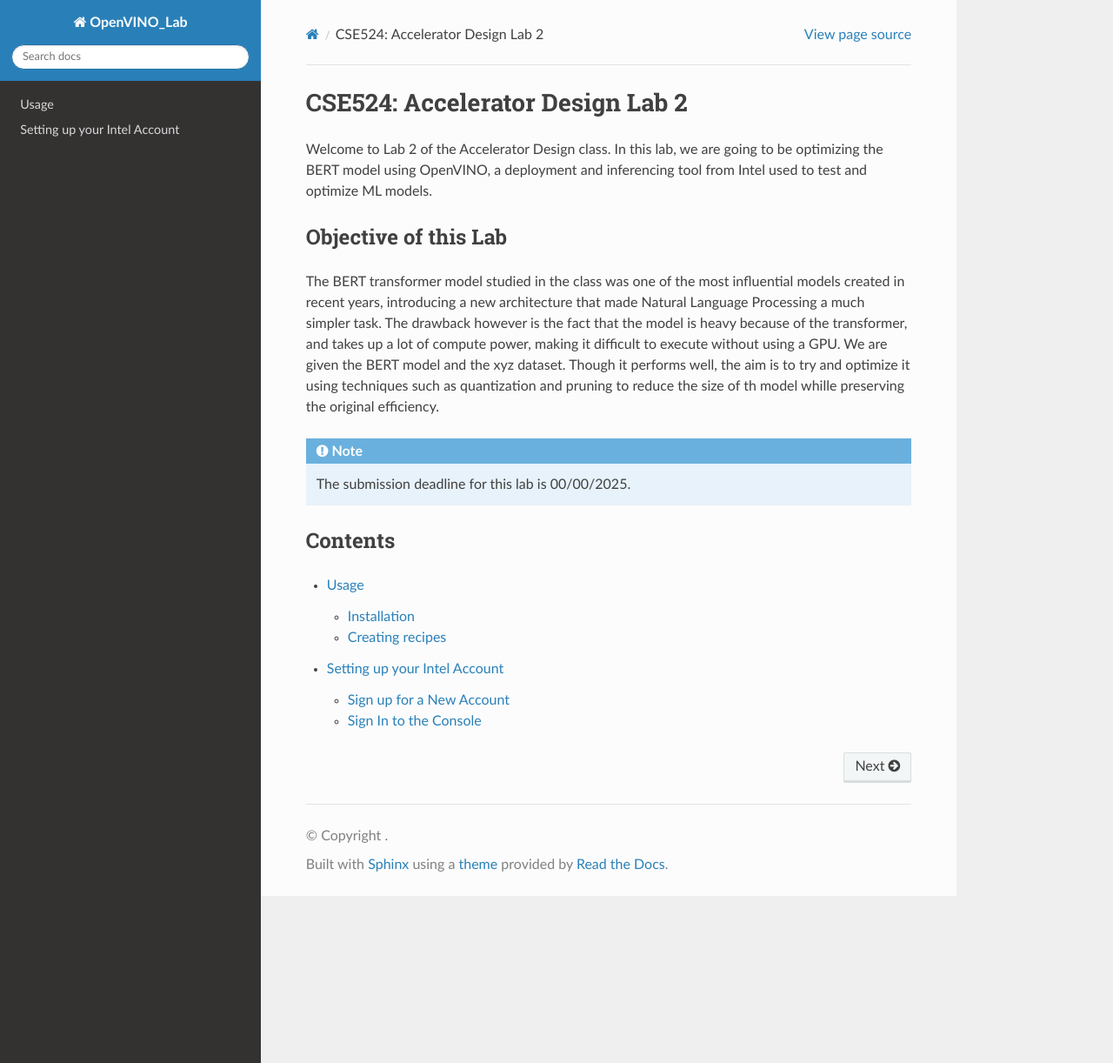
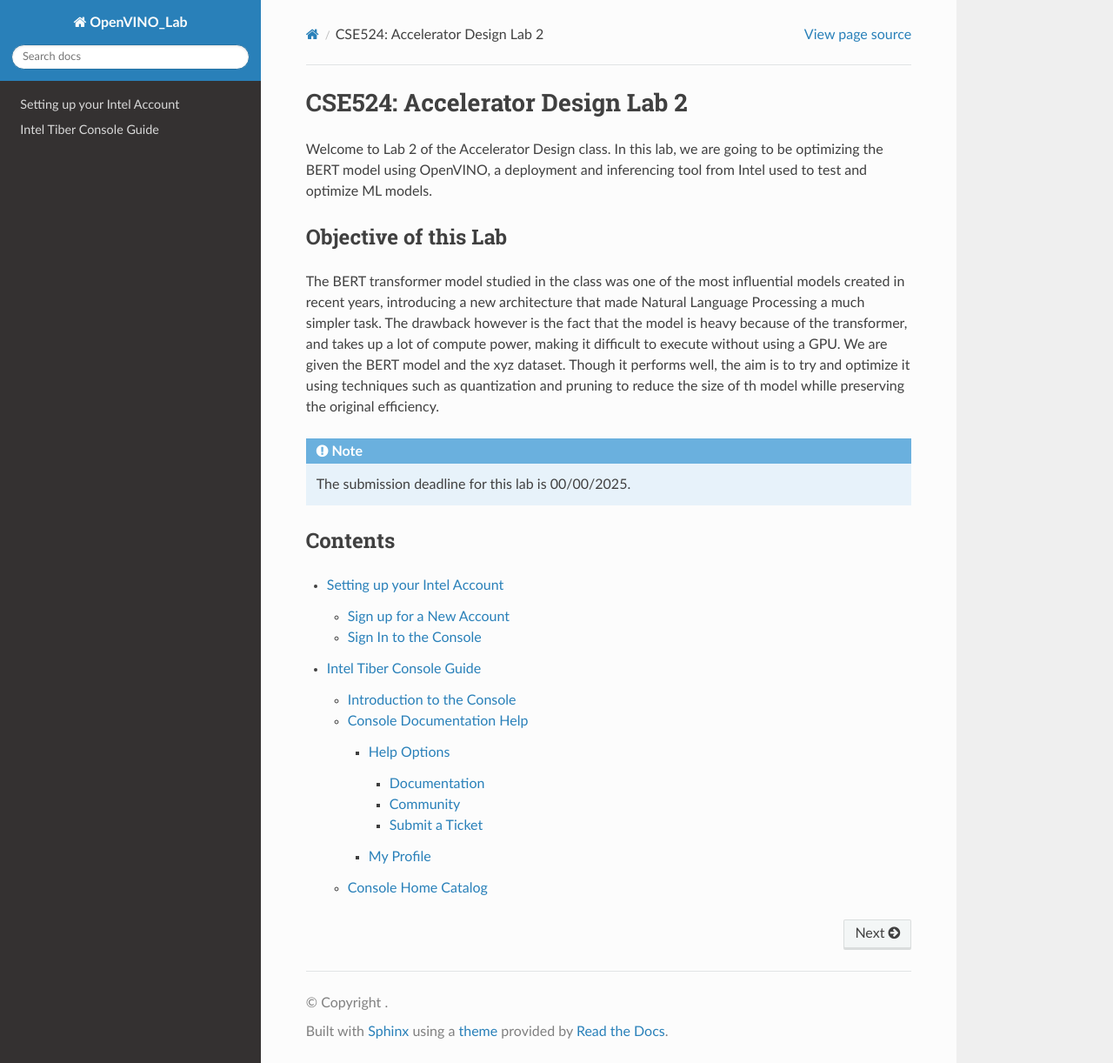
Before and after one commit to Rishabkashyap14/OpenVINO_Lab, a Sphinx documentation site: the page built from docs/source/index.rst, in a window 1280 px wide and 1222 px high. Shown: the whole window at 87% size. Built offline with Sphinx 7.4.7 and the Read the Docs theme 3.1.0, drawn with Linux system fonts in a browser that asks for light colours.

Commit message:
Index page changes

```diff
--- a/docs/source/index.rst
+++ b/docs/source/index.rst
@@ -17,5 +17,5 @@
 
 .. toctree::
 
-   usage
    Tiber_Setup
+   Console_guide
```
